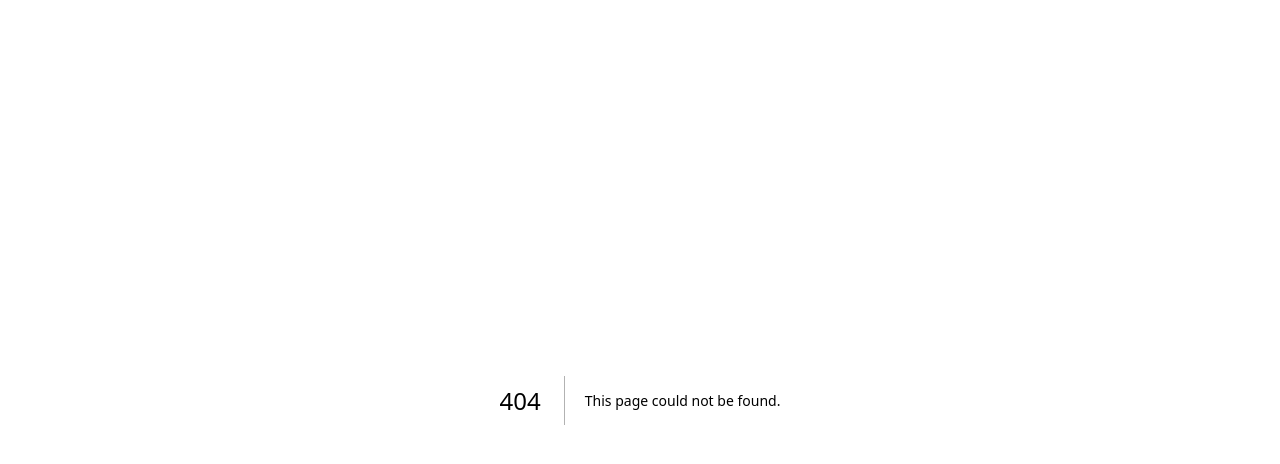
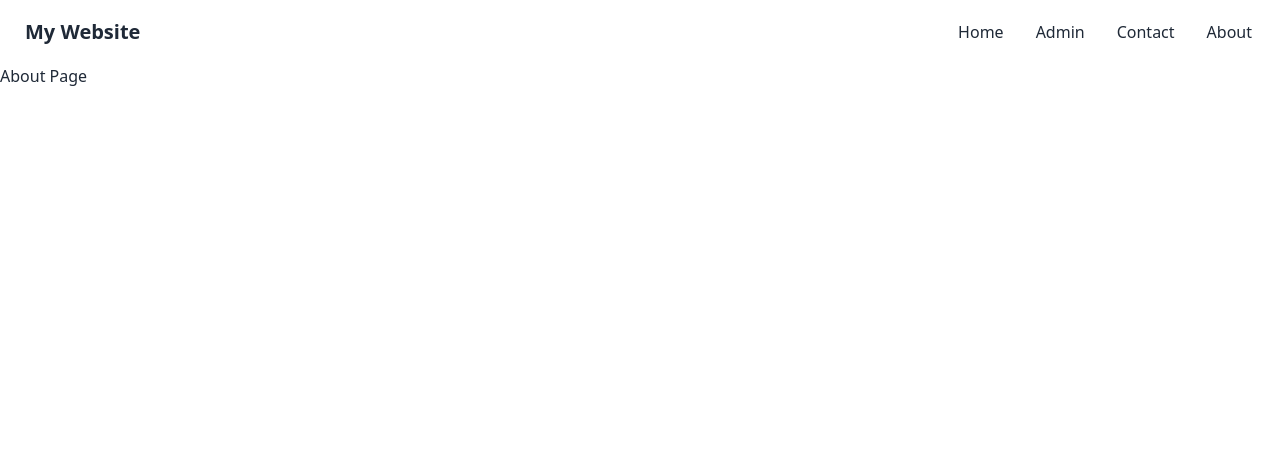
Before and after one commit to jmarioste/next-multiple-layouts-tutorial, a Next.js app: page /about in a window 1280 px wide. Before the commit this address had no page. Shown: the top 464 px of the page. Built offline with nearby package versions, Linux system fonts and the light colour scheme.

Commit message:
Initial implementation

```diff
--- /dev/null
+++ b/components/common/AdminLayout.tsx
@@ -0,0 +1,13 @@
+import React, { PropsWithChildren } from "react";
+import AdminNavbar from "./AdminNavbar";
+
+const AdminLayout = (props: PropsWithChildren) => {
+  return (
+    <div>
+      <AdminNavbar />
+      {props.children}
+    </div>
+  );
+};
+
+export default AdminLayout;
--- /dev/null
+++ b/components/common/AdminNavbar.tsx
@@ -0,0 +1,27 @@
+import Link from "next/link";
+import React from "react";
+
+const AdminNavbar = () => {
+  return (
+    <div className="navbar bg-base-300">
+      <div className="flex-1">
+        <a className="btn btn-ghost normal-case text-xl">Admin</a>
+      </div>
+      <div className="flex-none">
+        <ul className="menu menu-horizontal px-1">
+          <li>
+            <Link href="/admin">Dashboard</Link>
+          </li>
+          <li>
+            <Link href="/admin/users">Users</Link>
+          </li>
+          <li>
+            <Link href="/">Back to Website</Link>
+          </li>
+        </ul>
+      </div>
+    </div>
+  );
+};
+
+export default AdminNavbar;
--- /dev/null
+++ b/components/common/Layouts.tsx
@@ -0,0 +1,9 @@
+import AdminLayout from "./AdminLayout";
+import MainLayout from "./MainLayout";
+
+export const Layouts = {
+  Main: MainLayout,
+  Admin: AdminLayout,
+};
+
+export type LayoutKeys = keyof typeof Layouts;
--- /dev/null
+++ b/components/common/MainLayout.tsx
@@ -0,0 +1,13 @@
+import React, { PropsWithChildren } from "react";
+import Navbar from "./Navbar";
+
+const MainLayout = ({ children }: PropsWithChildren) => {
+  return (
+    <div>
+      <Navbar />
+      {children}
+    </div>
+  );
+};
+
+export default MainLayout;
--- /dev/null
+++ b/components/common/Navbar.tsx
@@ -0,0 +1,28 @@
+import React from "react";
+import Link from "next/link";
+const Navbar = () => {
+  return (
+    <div className="navbar bg-base-100">
+      <div className="flex-1">
+        <a className="btn btn-ghost normal-case text-xl">My Website</a>
+      </div>
+      <div className="flex-none">
+        <ul className="menu menu-horizontal px-1">
+          <li>
+            <Link href="/">Home</Link>
+          </li>
+          <li>
+            <Link href="/admin">Admin</Link>
+          </li>
+          <li>
+            <Link href="/contact">Contact</Link>
+          </li>
+          <li>
+            <Link href="/about">About</Link>
+          </li>
+        </ul>
+      </div>
+    </div>
+  );
+};
+export default Navbar;
--- /dev/null
+++ b/components/common/types.tsx
@@ -0,0 +1,13 @@
+import { NextComponentType, NextPage, NextPageContext } from "next";
+import { AppProps } from "next/app";
+import { LayoutKeys } from "./Layouts";
+
+export type MyPage<P = {}, IP = P> = NextPage<P, IP> & {
+  Layout?: LayoutKeys;
+};
+
+export type MyAppProps = AppProps & {
+  Component: NextComponentType<NextPageContext, any, any> & {
+    Layout: LayoutKeys;
+  };
+};
--- a/pages/_app.tsx
+++ b/pages/_app.tsx
@@ -1,8 +1,14 @@
 import "../styles/globals.css";
-import type { AppProps } from "next/app";
+import { MyAppProps } from "components/common/types";
+import { Layouts } from "components/common/Layouts";
 
-function MyApp({ Component, pageProps }: AppProps) {
-  return <Component {...pageProps} />;
+function MyApp({ Component, pageProps }: MyAppProps) {
+  const Layout = Layouts[Component.Layout] ?? ((page) => page);
+  return (
+    <Layout>
+      <Component {...pageProps} />
+    </Layout>
+  );
 }
 
 export default MyApp;
--- /dev/null
+++ b/pages/about.tsx
@@ -0,0 +1,9 @@
+import { MyPage } from "components/common/types";
+import React from "react";
+
+const AboutPage: MyPage = (props) => {
+  return <div>About Page</div>;
+};
+
+export default AboutPage;
+AboutPage.Layout = "Main";
--- a/pages/admin/index.tsx
+++ b/pages/admin/index.tsx
@@ -1,7 +1,10 @@
+import { MyPage } from "components/common/types";
 import React from "react";
 
-const AdminDashboardPage = () => {
+const AdminDashboardPage: MyPage = () => {
   return <div>AdminDashboardPage</div>;
 };
 
 export default AdminDashboardPage;
+
+AdminDashboardPage.Layout = "Admin";
--- a/pages/admin/users.tsx
+++ b/pages/admin/users.tsx
@@ -1,7 +1,10 @@
+import { MyPage } from "components/common/types";
 import React from "react";
 
-const UserListPage = () => {
+const UserListPage: MyPage = () => {
   return <div>UserListPage</div>;
 };
 
 export default UserListPage;
+
+UserListPage.Layout = "Admin";
--- a/pages/contact.tsx
+++ b/pages/contact.tsx
@@ -1,7 +1,10 @@
 import React from "react";
+import { MyPage } from "components/common/types";
 
-const ContactPage = () => {
+const ContactPage: MyPage = () => {
   return <div>ContactPage</div>;
 };
 
 export default ContactPage;
+
+ContactPage.Layout = "Main";
--- a/pages/index.tsx
+++ b/pages/index.tsx
@@ -1,7 +1,7 @@
-import { NextPage } from "next";
+import { MyPage } from "components/common/types";
 import React from "react";
 
-const HomePage: NextPage = () => {
+const HomePage: MyPage = () => {
   return (
     <div className="container">
       <div className="grid place-content-center min-h-screen">
@@ -16,3 +16,5 @@ const HomePage: NextPage = () => {
 };
 
 export default HomePage;
+
+HomePage.Layout = "Main";
```
